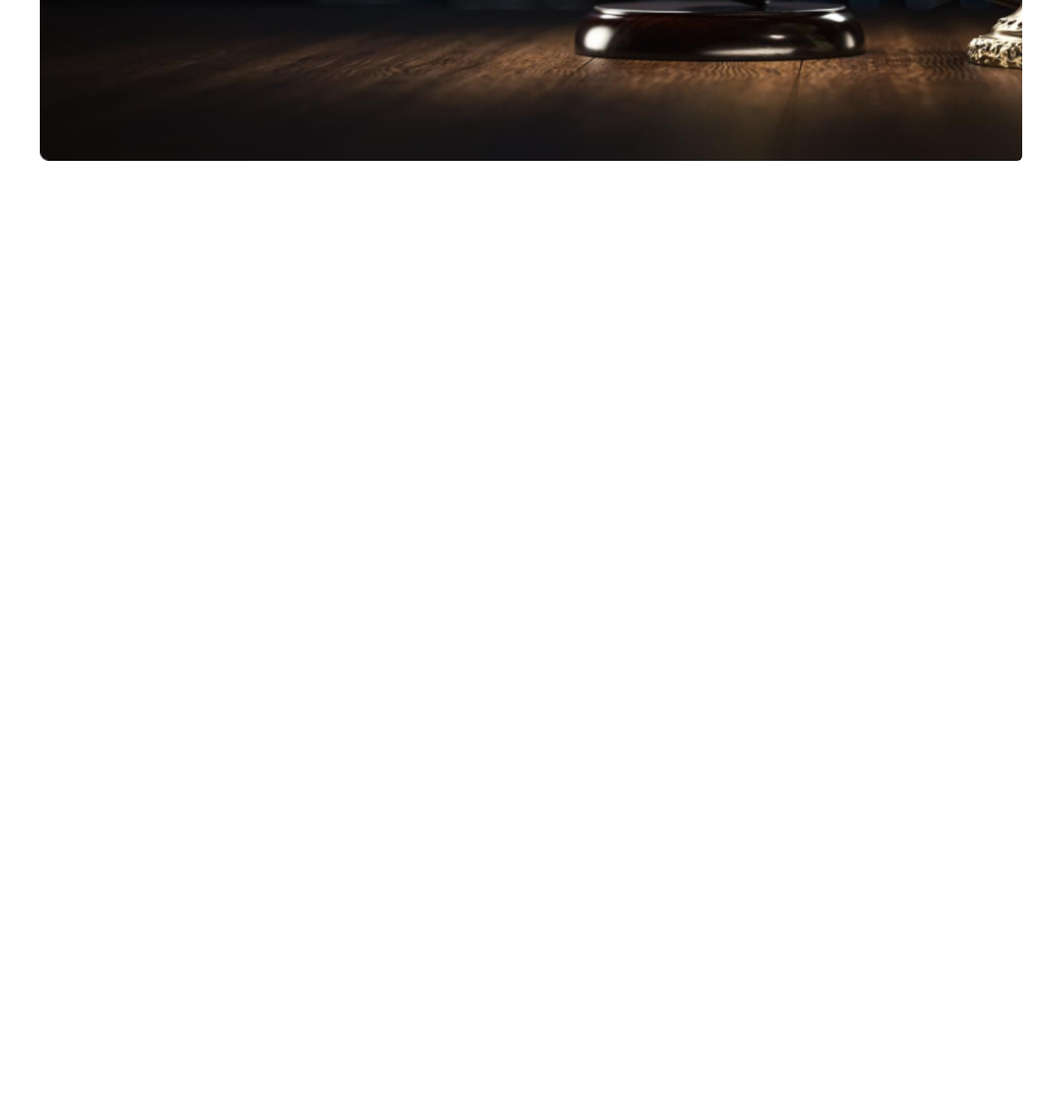
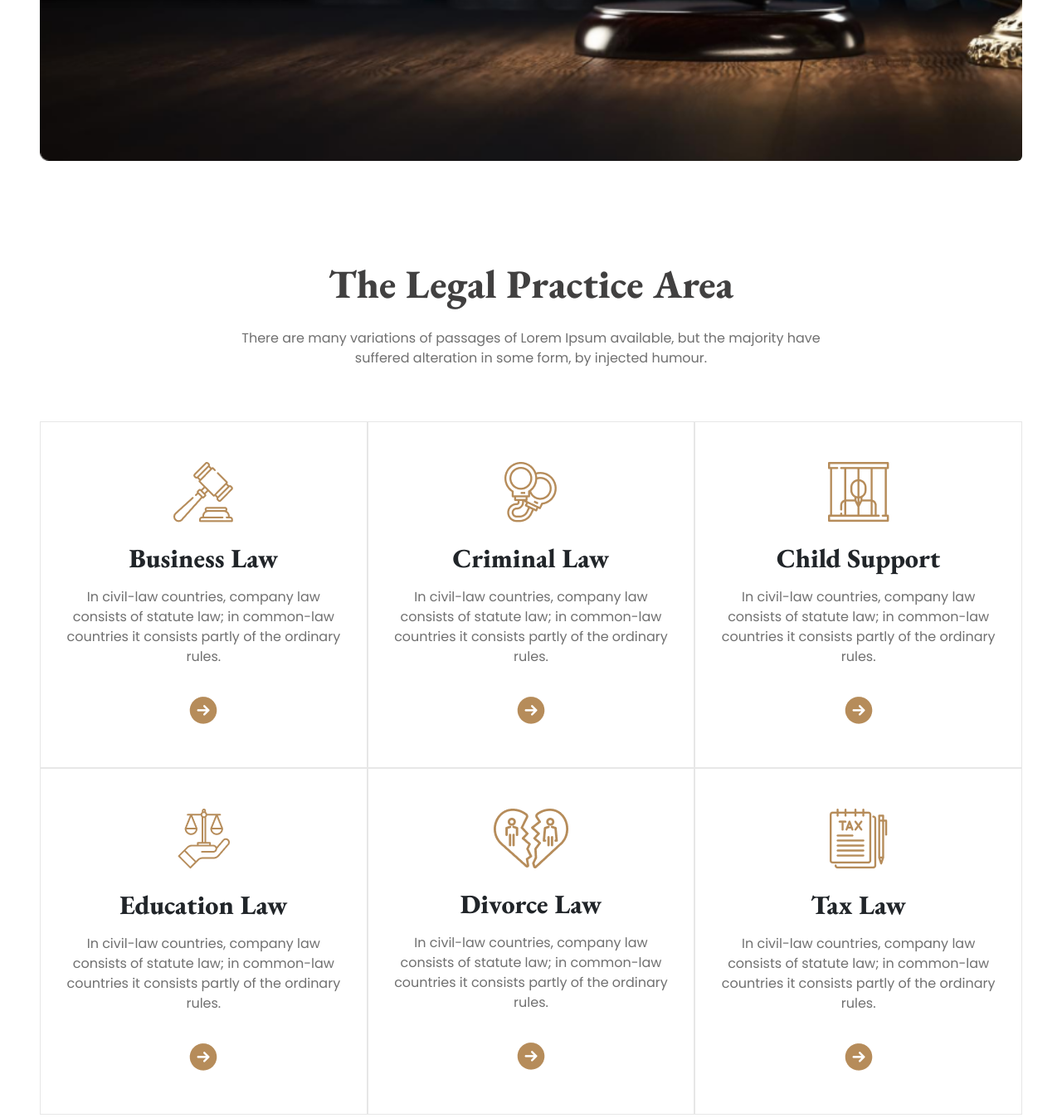
Before and after one commit to sajib9090/legal-solution-projects, a plain HTML site: page index.html in a window 1280 px wide. Shown: the part 726-2074 px from the top of the page at 83% size. Before the commit the page ends 920 px from the top, so only its background shows below. Drawn offline with nearby package versions, Linux system fonts and the light colour scheme.

Commit message:
practice area done

```diff
--- a/index.html
+++ b/index.html
@@ -63,7 +63,7 @@
                          </div>
                          <div class="modal-footer">
                            <button type="button" class="btn btn-danger" data-bs-dismiss="modal">Close</button>
-                           <button type="button" class="btn btn-primary">Understood</button>
+                           <button type="button" class="btn btn-primary" data-bs-dismiss="modal">Understood</button>
                          </div>
                        </div>
                       </div>
@@ -87,6 +87,82 @@
     </header>
 
 
+    <main class="container-fluid">
+        <!-- legalPracticeArea -->
+        <section class="ls-max-width mx-auto ls-section-mt">
+            <div class="mx-2 mx-lg-5">
+                <div class="text-center ls-max-width-2 mx-auto pb-5">
+                    <h1 class="ls-text-primary display-5 ls-text-primary pb-3 fw-bold ls-ff-eb">The Legal Practice Area</h1>
+                    <p class="fw-light ls-text-secondary">There are many variations of passages of Lorem Ipsum available, but the majority have suffered alteration in some form, by injected humour.</p>
+                </div>
+                <div class="row">
+                    <div class="col-12 col-md-6 col-lg-4 px-4 py-5 text-center ls-border ls-hover">
+                        <div>
+                            <img class="img-fluid pb-4" src="./images/Group 10.png" alt="">
+                            <h2 class="fw-bold fs-2 .ls-text-primary ls-ff-eb pb-2">Business Law</h2>
+                            <p class="ls-text-secondary ls-ff-poppins pb-3">In civil-law countries, company law consists of statute law; in common-law countries it consists partly of the ordinary rules.</p>
+                            <a href=""><img src="./images/Frame.png" alt=""></a>
+                        </div>
+
+                    </div>
+                    <div class="col-12 col-md-6 col-lg-4 px-4 py-5 text-center ls-border ls-hover">
+                        <div>
+                            <img class="img-fluid pb-4" src="./images/Group 15.png" alt="">
+                            <h2 class="fw-bold fs-2 .ls-text-primary ls-ff-eb pb-2">Criminal Law</h2>
+                            <p class="ls-text-secondary ls-ff-poppins pb-3">In civil-law countries, company law consists of statute law; in common-law countries it consists partly of the ordinary rules.</p>
+                            <a href=""><img src="./images/Frame.png" alt=""></a>
+                        </div>
+
+                    </div>
+                    <div class="col-12 col-md-6 col-lg-4 px-4 py-5 text-center ls-border ls-hover">
+                        <div>
+                            <img class="img-fluid pb-4" src="./images/layer1.png" alt="">
+                            <h2 class="fw-bold fs-2 .ls-text-primary ls-ff-eb pb-2">Child Support</h2>
+                            <p class="ls-text-secondary ls-ff-poppins pb-3">In civil-law countries, company law consists of statute law; in common-law countries it consists partly of the ordinary rules.</p>
+                            <a href=""><img src="./images/Frame.png" alt=""></a>
+                        </div>
+
+                    </div>
+                    <div class="col-12 col-md-6 col-lg-4 px-4 py-5 text-center ls-border ls-hover">
+                        <div>
+                            <img class="img-fluid pb-4" src="./images/Group 12.png" alt="">
+                            <h2 class="fw-bold fs-2 .ls-text-primary ls-ff-eb pb-2">Education Law</h2>
+                            <p class="ls-text-secondary ls-ff-poppins pb-3">In civil-law countries, company law consists of statute law; in common-law countries it consists partly of the ordinary rules.</p>
+                            <a href=""><img src="./images/Frame.png" alt=""></a>
+                        </div>
+
+                    </div>
+                    <div class="col-12 col-md-6 col-lg-4 px-4 py-5 text-center ls-border ls-hover">
+                        <div>
+                            <img class="img-fluid pb-4" src="./images/Group 16.png" alt="">
+                            <h2 class="fw-bold fs-2 .ls-text-primary ls-ff-eb pb-2">Divorce Law</h2>
+                            <p class="ls-text-secondary ls-ff-poppins pb-3">In civil-law countries, company law consists of statute law; in common-law countries it consists partly of the ordinary rules.</p>
+                            <a href=""><img src="./images/Frame.png" alt=""></a>
+                        </div>
+
+                    </div>
+                    <div class="col-12 col-md-6 col-lg-4 px-4 py-5 text-center ls-border ls-hover">
+                        <div>
+                            <img class="img-fluid pb-4" src="./images/Group 13.png" alt="">
+                            <h2 class="fw-bold fs-2 .ls-text-primary ls-ff-eb pb-2">Tax Law</h2>
+                            <p class="ls-text-secondary ls-ff-poppins pb-3">In civil-law countries, company law consists of statute law; in common-law countries it consists partly of the ordinary rules.</p>
+                            <a href=""><img src="./images/Frame.png" alt=""></a>
+                        </div>
+                    </div>
+                </div>
+            </div>
+        </section>
+
+        <!-- Clients -->
+        <section class="ls-max-width mx-auto ls-section-mt">
+            <div class="mx-2 mx-lg-5">
+                <div class="text-center ls-max-width-2 mx-auto pb-5">
+                    <h1 class="ls-text-primary display-5 ls-text-primary pb-3 fw-bold ls-ff-eb">The Legal Practice Area</h1>
+                    <p class="fw-light ls-text-secondary">There are many variations of passages of Lorem Ipsum available, but the majority have suffered alteration in some form, by injected humour.</p>
+                </div>
+    </main>
+
+
 
     <!-- javascript bootstrap -->
     <script src="./bs-js/bootstrap.bundle.min.js"></script>
--- a/style.css
+++ b/style.css
@@ -18,6 +18,13 @@
 }
 .ls-ff-poppins{
     font-family: 'Poppins', sans-serif;
+}
+.ls-border{
+    border: 1px solid #E7E7E7;
+}
+.ls-hover:hover{
+    background-color: #F5F5F5;
+
 }
 .ls-btn-primary{
     background-color: #B68C5A;
```
